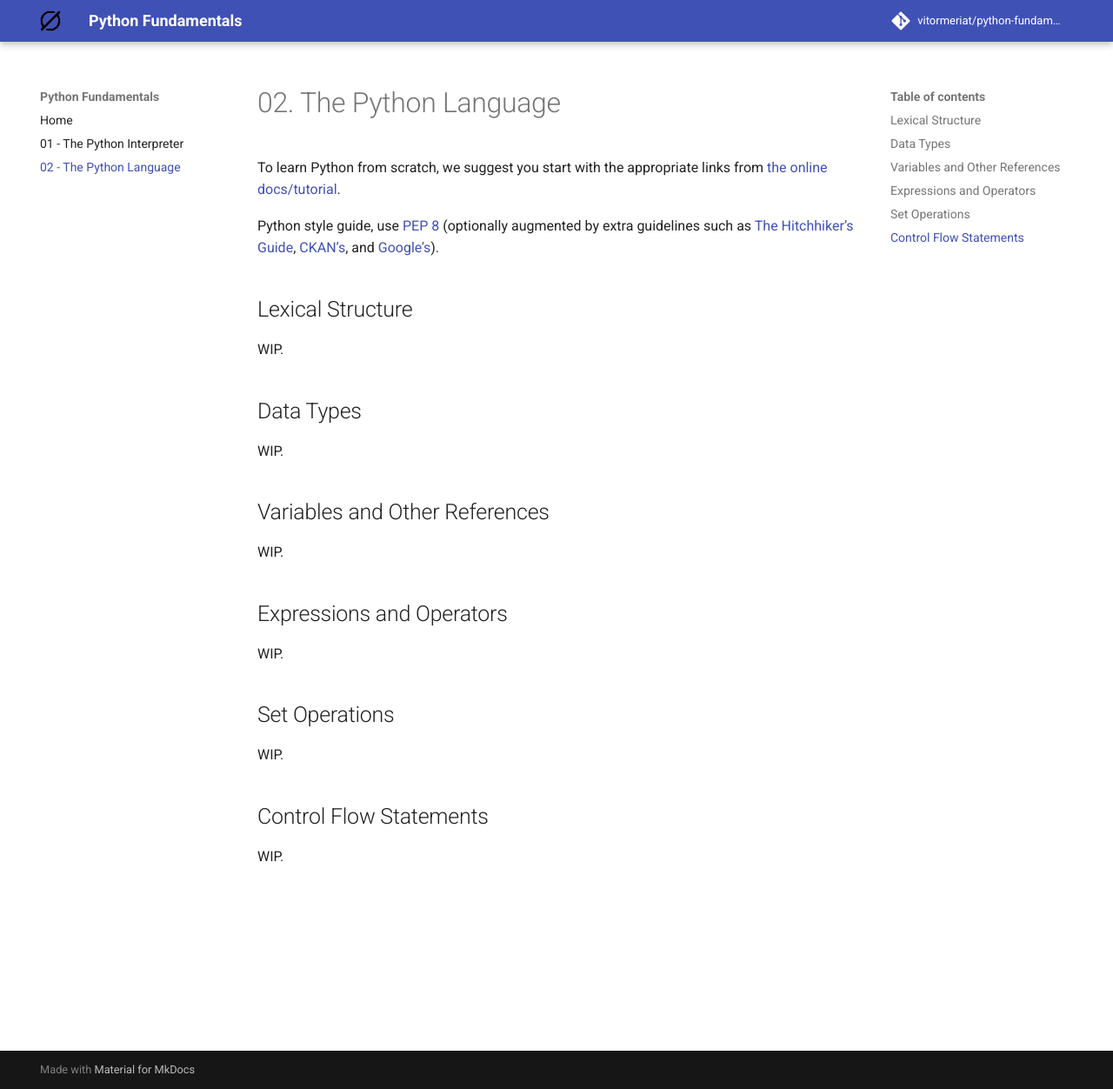
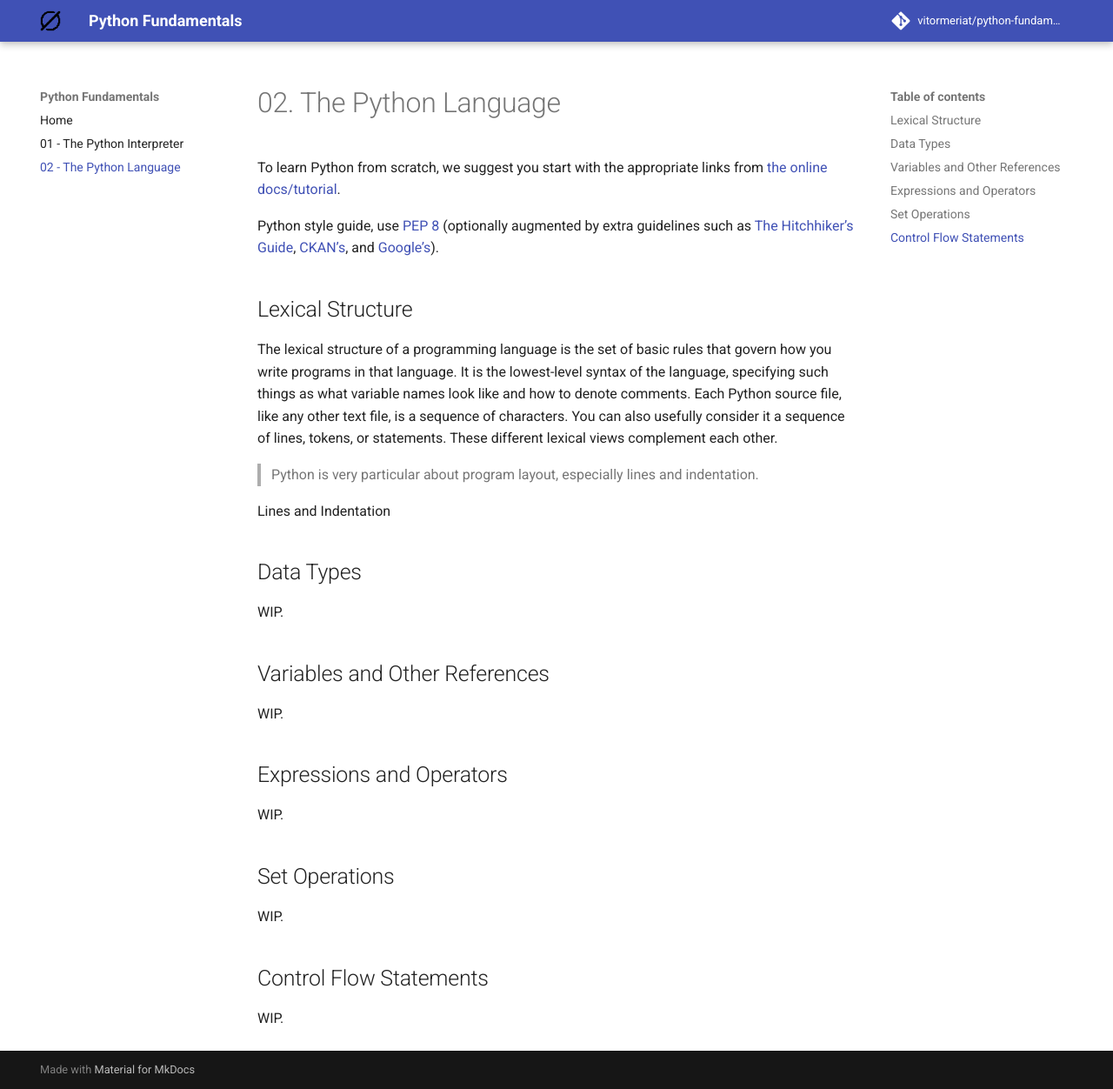
Before and after one commit to vitormeriat/python-fundamentals, an MkDocs documentation site: the page built from docs/02-language.md, in a window 1280 px wide and 1252 px high. Shown: the whole window at 87% size. Built offline with MkDocs 1.6.1 and Material for MkDocs 9.7.7, drawn with Linux system fonts in a browser that asks for light colours; comment, search, counter and statistics services are not loaded.

```diff
--- a/docs/02-language.md
+++ b/docs/02-language.md
@@ -6,7 +6,13 @@ Python style guide, use [PEP 8](https://www.python.org/dev/peps/pep-0008/) (opti
 
 ## Lexical Structure
 
-WIP.
+The lexical structure of a programming language is the set of basic rules that govern how you write programs in that language. It is the lowest-level syntax of the language, specifying such things as what variable names look like and how to denote comments. Each Python source file, like any other text file, is a sequence of characters. You can also usefully consider it a sequence of lines, tokens, or statements. These different lexical views complement each other.
+
+> Python is very particular about program layout, especially lines and indentation.
+
+Lines and Indentation
+
+
 
 ## Data Types
 
--- a/mkdocs.yml
+++ b/mkdocs.yml
@@ -19,14 +19,10 @@ extra_css:
 
 plugins:
   - macros
-  - mkdocstrings:
-      handlers:
-        python:
-          paths: [text_graph]
-
-extra:
-  commands:
-    run: tgraph
+  - mkdocstrings #:
+      #handlers:
+      #  python:
+      #    paths: [text_graph]
 
 nav:
   - Home: index.md
```
